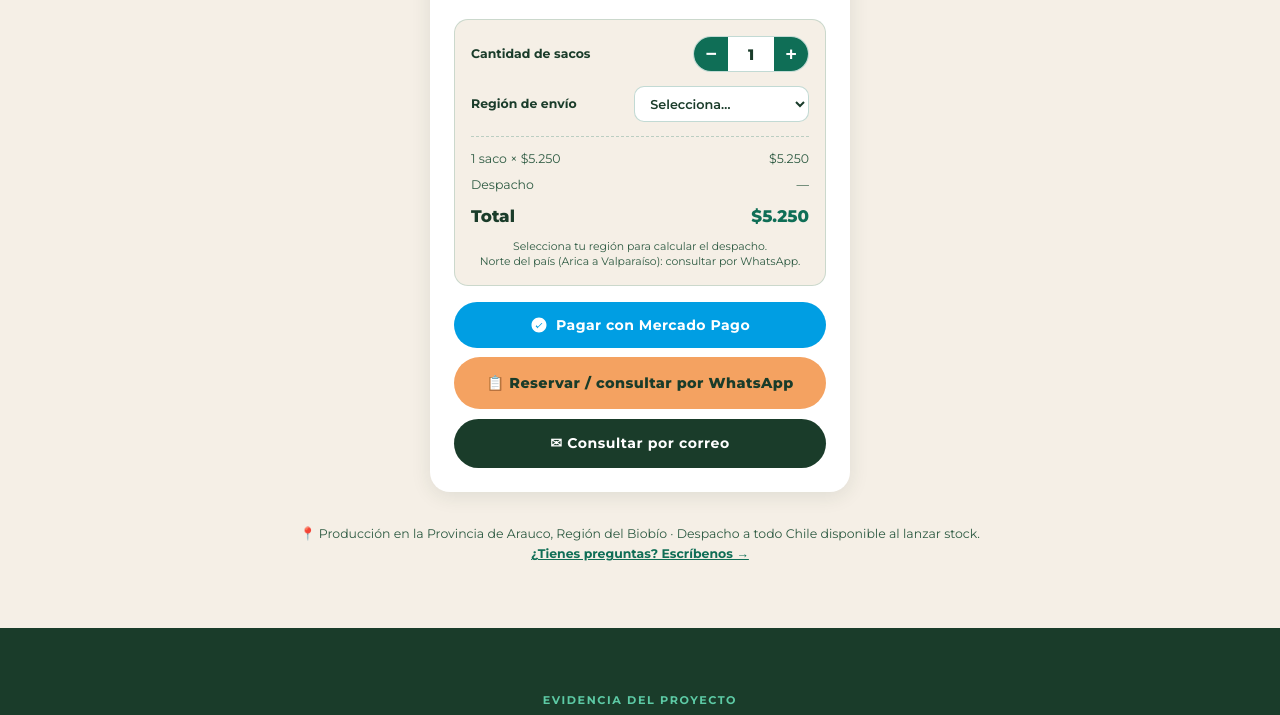
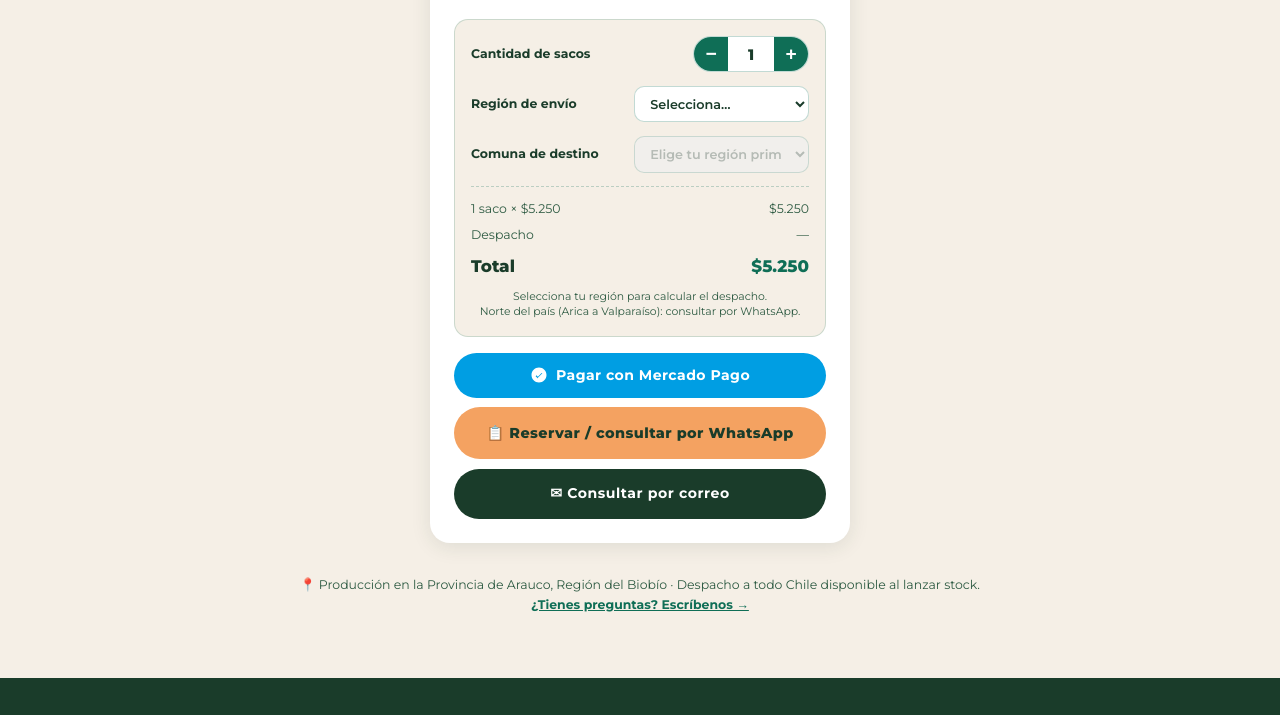
Before and after one commit to ovogelp/Agro-Arauco-SpA, a website: page index.html in a window 1280 px wide. Shown: the part 3780-4495 px from the top of the page. Drawn offline with Linux system fonts and the light colour scheme.

Commit message:
Add files via upload

```diff
--- a/index.html
+++ b/index.html
@@ -476,6 +476,26 @@
       color: var(--verde-bosque);
       background: white;
       cursor: pointer;
+    }
+    .comuna-select {
+      flex: 1;
+      max-width: 175px;
+      padding: 0.55rem 0.7rem;
+      border: 1px solid rgba(15,110,86,0.25);
+      border-radius: 10px;
+      font-family: 'Montserrat', sans-serif;
+      font-size: 0.8rem;
+      font-weight: 600;
+      color: var(--verde-bosque);
+      background: white;
+      cursor: pointer;
+      transition: opacity .2s;
+    }
+    .comuna-select:disabled {
+      background: #f0f0ee;
+      color: #9aa5a0;
+      cursor: not-allowed;
+      opacity: 0.7;
     }
     /* Desglose total */
     .calc-breakdown {
@@ -1134,7 +1154,7 @@
 
             <div class="calc-row">
               <span class="calc-label">Región de envío</span>
-              <select id="regionSelect" class="region-select" onchange="recalcular()" aria-label="Selecciona tu región">
+              <select id="regionSelect" class="region-select" onchange="cambiarRegion()" aria-label="Selecciona tu región">
                 <option value="" data-costo="0">Selecciona…</option>
                 <option value="Metropolitana" data-costo="11000">Metropolitana</option>
                 <option value="O'Higgins" data-costo="10500">O'Higgins</option>
@@ -1146,6 +1166,13 @@
                 <option value="Los Lagos" data-costo="10000">Los Lagos</option>
                 <option value="Aysén" data-costo="10500">Aysén</option>
                 <option value="Magallanes" data-costo="11000">Magallanes</option>
+              </select>
+            </div>
+
+            <div class="calc-row">
+              <span class="calc-label">Comuna de destino</span>
+              <select id="comunaSelect" class="comuna-select" onchange="recalcular()" aria-label="Selecciona tu comuna" disabled>
+                <option value="">Elige tu región primero…</option>
               </select>
             </div>
 
@@ -1400,6 +1427,20 @@
     const PRECIO_SACO = 5250;          // CLP por saco de 15 kg
     const WHATSAPP = '56991203706';
 
+    // Comunas por región (solo las 10 regiones a las que despachamos)
+    const COMUNAS_POR_REGION = {
+      "Metropolitana": ["Cerrillos","Cerro Navia","Conchalí","El Bosque","Estación Central","Huechuraba","Independencia","La Cisterna","La Florida","La Granja","La Pintana","La Reina","Las Condes","Lo Barnechea","Lo Espejo","Lo Prado","Macul","Maipú","Ñuñoa","Pedro Aguirre Cerda","Peñalolén","Providencia","Pudahuel","Quilicura","Quinta Normal","Recoleta","Renca","San Joaquín","San Miguel","San Ramón","Santiago","Vitacura","Puente Alto","Pirque","San José de Maipo","Colina","Lampa","Tiltil","San Bernardo","Buin","Calera de Tango","Paine","Melipilla","Alhué","Curacaví","María Pinto","San Pedro","Talagante","El Monte","Isla de Maipo","Padre Hurtado","Peñaflor"],
+      "O'Higgins": ["Rancagua","Codegua","Coinco","Coltauco","Doñihue","Graneros","Las Cabras","Machalí","Malloa","Mostazal","Olivar","Peumo","Pichidegua","Quinta de Tilcoco","Rengo","Requínoa","San Vicente","Pichilemu","La Estrella","Litueche","Marchihue","Navidad","Paredones","San Fernando","Chépica","Chimbarongo","Lolol","Nancagua","Palmilla","Peralillo","Placilla","Pumanque","Santa Cruz"],
+      "Maule": ["Talca","Constitución","Curepto","Empedrado","Maule","Pelarco","Pencahue","Río Claro","San Clemente","San Rafael","Cauquenes","Chanco","Pelluhue","Curicó","Hualañé","Licantén","Molina","Rauco","Romeral","Sagrada Familia","Teno","Vichuquén","Linares","Colbún","Longaví","Parral","Retiro","San Javier","Villa Alegre","Yerbas Buenas"],
+      "Ñuble": ["Chillán","Bulnes","Chillán Viejo","El Carmen","Pemuco","Pinto","Quillón","San Ignacio","Yungay","Cobquecura","Coelemu","Ninhue","Portezuelo","Quirihue","Ránquil","Trehuaco","San Carlos","Coihueco","Ñiquén","San Fabián","San Nicolás"],
+      "Biobío": ["Concepción","Coronel","Chiguayante","Florida","Hualqui","Lota","Penco","San Pedro de la Paz","Santa Juana","Talcahuano","Tomé","Hualpén","Lebu","Arauco","Cañete","Contulmo","Curanilahue","Los Álamos","Tirúa","Los Ángeles","Antuco","Cabrero","Laja","Mulchén","Nacimiento","Negrete","Quilaco","Quilleco","San Rosendo","Santa Bárbara","Tucapel","Yumbel","Alto Biobío"],
+      "La Araucanía": ["Temuco","Carahue","Cunco","Curarrehue","Freire","Galvarino","Gorbea","Lautaro","Loncoche","Melipeuco","Nueva Imperial","Padre Las Casas","Perquenco","Pitrufquén","Pucón","Saavedra","Teodoro Schmidt","Toltén","Vilcún","Villarrica","Cholchol","Angol","Collipulli","Curacautín","Ercilla","Lonquimay","Los Sauces","Lumaco","Purén","Renaico","Traiguén","Victoria"],
+      "Los Ríos": ["Valdivia","Corral","Lanco","Los Lagos","Máfil","Mariquina","Paillaco","Panguipulli","La Unión","Futrono","Lago Ranco","Río Bueno"],
+      "Los Lagos": ["Puerto Montt","Calbuco","Cochamó","Fresia","Frutillar","Los Muermos","Llanquihue","Maullín","Puerto Varas","Castro","Ancud","Chonchi","Curaco de Vélez","Dalcahue","Puqueldón","Queilén","Quellón","Quemchi","Quinchao","Osorno","Puerto Octay","Purranque","Puyehue","Río Negro","San Juan de la Costa","San Pablo","Chaitén","Futaleufú","Hualaihué","Palena"],
+      "Aysén": ["Coyhaique","Lago Verde","Aysén","Cisnes","Guaitecas","Cochrane","O'Higgins","Tortel","Chile Chico","Río Ibáñez"],
+      "Magallanes": ["Punta Arenas","Laguna Blanca","Río Verde","San Gregorio","Cabo de Hornos","Antártica","Porvenir","Primavera","Timaukel","Natales","Torres del Paine"]
+    };
+
     function formatCLP(n) {
       return '$' + n.toLocaleString('es-CL');
     }
@@ -1412,14 +1453,34 @@
       recalcular();
     }
 
+    // Se ejecuta al elegir región: llena el selector de comunas correspondiente
+    function cambiarRegion() {
+      const region = document.getElementById('regionSelect').value;
+      const comunaSel = document.getElementById('comunaSelect');
+
+      comunaSel.innerHTML = '';
+
+      const lista = COMUNAS_POR_REGION[region];
+      if (!lista) {
+        comunaSel.innerHTML = '<option value="">Elige tu región primero…</option>';
+        comunaSel.disabled = true;
+      } else {
+        comunaSel.appendChild(new Option('Selecciona tu comuna…', ''));
+        lista.forEach(c => comunaSel.appendChild(new Option(c, c)));
+        comunaSel.disabled = false;
+      }
+      recalcular();
+    }
+
     function obtenerDatos() {
       const cantidad = Math.min(200, Math.max(1, parseInt(document.getElementById('cantidadSacos').value, 10) || 1));
       const sel = document.getElementById('regionSelect');
       const region = sel.value;
+      const comuna = document.getElementById('comunaSelect').value;
       const costoDespacho = parseInt(sel.options[sel.selectedIndex].getAttribute('data-costo'), 10) || 0;
       const subtotal = cantidad * PRECIO_SACO;
       const total = subtotal + costoDespacho;
-      return { cantidad, region, costoDespacho, subtotal, total };
+      return { cantidad, region, comuna, costoDespacho, subtotal, total };
     }
 
     function recalcular() {
@@ -1437,6 +1498,7 @@
       msg += '• Subtotal producto: ' + formatCLP(d.subtotal) + '%0A';
       if (d.region) {
         msg += '• Región: ' + d.region + '%0A';
+        if (d.comuna) msg += '• Comuna: ' + d.comuna + '%0A';
         msg += '• Despacho: ' + formatCLP(d.costoDespacho) + '%0A';
         msg += '• TOTAL: ' + formatCLP(d.total) + '%0A';
       } else {
@@ -1445,12 +1507,14 @@
       msg += '%0AMi nombre y dirección: _ _ _';
       document.getElementById('btnReservar').href = 'https://wa.me/' + WHATSAPP + '?text=' + msg;
 
-      // Hint según región
+      // Hint según región / comuna
       const hint = document.getElementById('calcHint');
       if (!d.region) {
         hint.innerHTML = 'Selecciona tu región para calcular el despacho.<br>Norte del país (Arica a Valparaíso): consultar por WhatsApp.';
+      } else if (!d.comuna) {
+        hint.innerHTML = '✅ Despacho a ' + d.region + '. Ahora elige tu comuna de destino.';
       } else {
-        hint.innerHTML = '✅ Total con despacho incluido a ' + d.region + '.';
+        hint.innerHTML = '✅ Total con despacho incluido a ' + d.comuna + ', ' + d.region + '.';
       }
     }
 
@@ -1459,6 +1523,10 @@
 
       if (!d.region) {
         alert('Por favor selecciona tu región de envío antes de pagar.\n\nSi estás en el norte del país (Arica a Valparaíso), escríbenos por WhatsApp para coordinar el despacho.');
+        return;
+      }
+      if (!d.comuna) {
+        alert('Por favor selecciona tu comuna de destino antes de pagar.');
         return;
       }
 
@@ -1474,6 +1542,7 @@
           body: JSON.stringify({
             cantidad: d.cantidad,
             region: d.region,
+            comuna: d.comuna,
             costoDespacho: d.costoDespacho,
             precioSaco: PRECIO_SACO
           })
```
